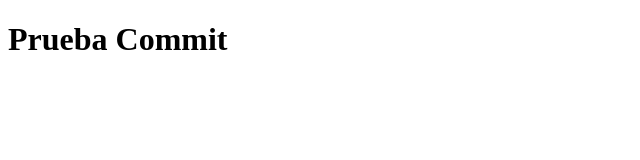
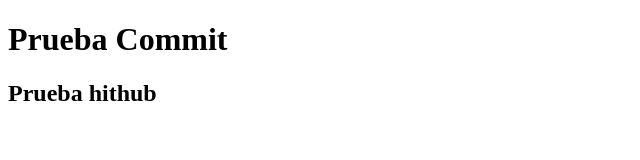
Before and after one commit to yemina92/Prueba, a plain HTML site: page index.html in a window 1280 px wide. Shown: the whole page, without its empty margins (0-640 px from the left). Drawn offline with Linux system fonts and the light colour scheme.

Commit message:
tercer commit

```diff
--- a/index.html
+++ b/index.html
@@ -8,5 +8,6 @@
 </head>
 <body>
 <h1> Prueba Commit</h1>
+<h2>Prueba hithub</h2>
 </body>
 </html>
```
